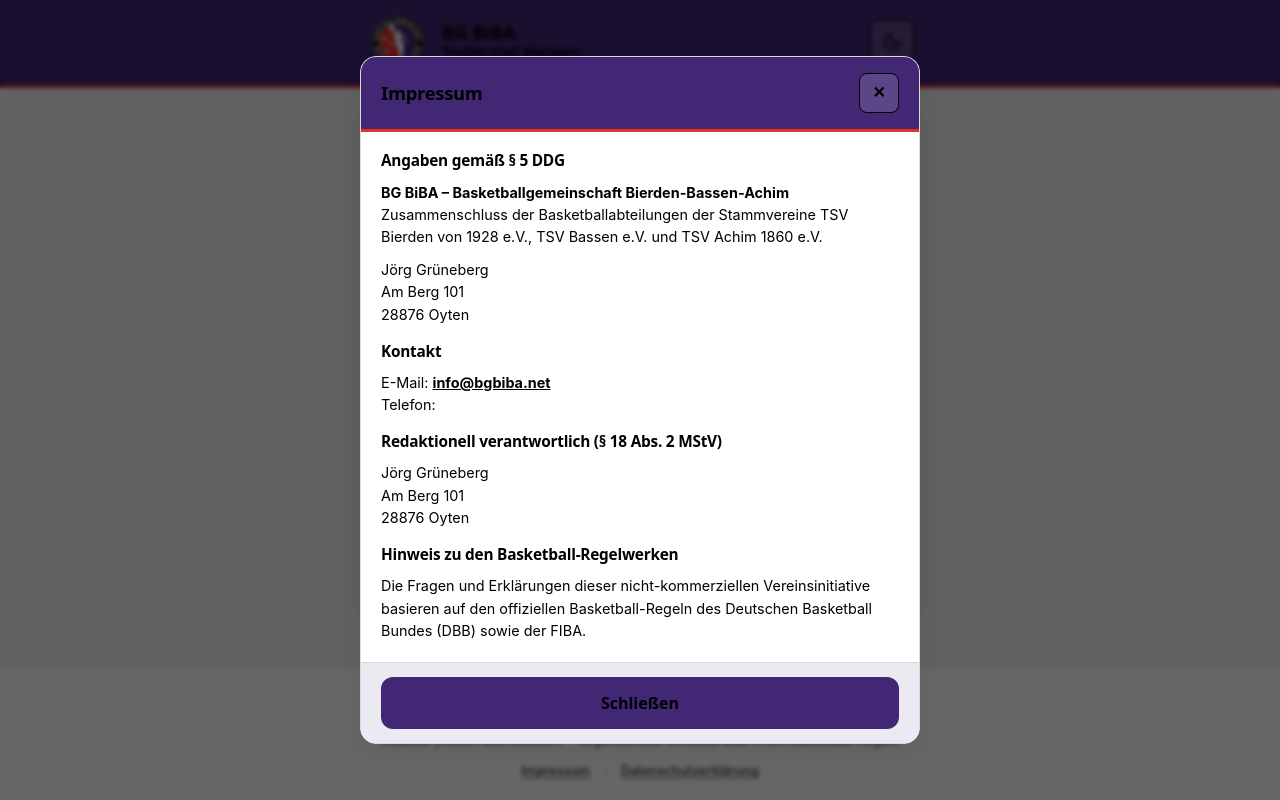
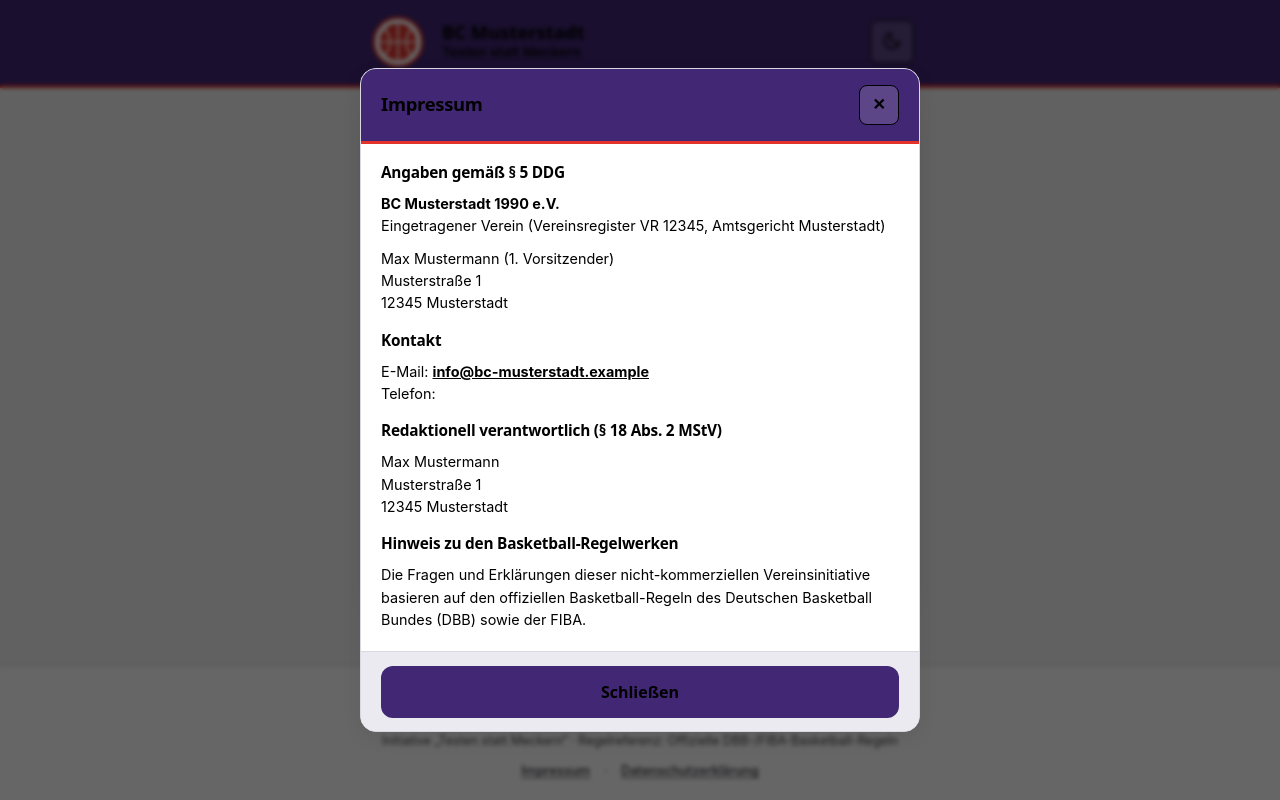
Before and after one commit to monsdar/testen_statt_meckern, a plain HTML site: page index.html in a window 1280 px wide. Both pictures are taken after a click on the button "Impressum". Drawn offline with Linux system fonts and the light colour scheme.

Commit message:
main repo now shows neutral page without any whitelabeling

```diff
--- a/index.html
+++ b/index.html
@@ -9,9 +9,9 @@
       document.querySelector('meta[name="color-scheme"]').content = localStorage.getItem("color-scheme") ?? "light dark";
     } catch {}
   </script>
-  <title>Testen statt Meckern | BG BiBA Basketball-Regelquiz</title>
-  <meta name="description" content="10 zufällige Basketball-Regelfragen der BG BiBA (Basketballgemeinschaft Bierden-Bassen-Achim). Teste dein Regelwissen direkt auf der Tribüne!">
-  <link id="site-favicon" rel="icon" type="image/png" href="./assets/bgbiba_full_tiny.png">
+  <title>Testen statt Meckern | Basketball-Regelquiz</title>
+  <meta name="description" content="10 zufällige Basketball-Regelfragen. Teste dein Regelwissen direkt auf der Tribüne!">
+  <link id="site-favicon" rel="icon" type="image/svg+xml" href="./assets/logo-placeholder.svg">
   <script src="./js/config.js"></script>
   <link rel="stylesheet" href="./css/styles.css">
 </head>
@@ -24,8 +24,8 @@
         <div class="brand-logo-wrap">
           <img
             id="header-logo"
-            src="./assets/bgbiba_full_black_white.png"
-            alt="Vereinswappen der BG BiBA"
+            src="./assets/logo-placeholder.svg"
+            alt="Vereinswappen BC Musterstadt"
             class="brand-logo"
             width="52"
             height="52"
@@ -33,7 +33,7 @@
           >
         </div>
         <div class="brand-titles">
-          <span id="header-club-name" class="brand-club">BG BiBA</span>
+          <span id="header-club-name" class="brand-club">BC Musterstadt</span>
           <span id="header-initiative-name" class="brand-initiative">Testen statt Meckern</span>
         </div>
       </div>
@@ -154,8 +154,8 @@
             <div class="officials-logo-wrap">
               <img
                 id="officials-logo-light"
-                src="./assets/bgbiba_full_small.png"
-                alt="Vereinswappen der BG BiBA"
+                src="./assets/logo-placeholder.svg"
+                alt="Vereinswappen BC Musterstadt"
                 class="officials-logo logo-light-only"
                 width="52"
                 height="52"
@@ -163,8 +163,8 @@
               >
               <img
                 id="officials-logo-dark"
-                src="./assets/bgbiba_full_black_white.png"
-                alt="Vereinswappen der BG BiBA"
+                src="./assets/logo-placeholder.svg"
+                alt="Vereinswappen BC Musterstadt"
                 class="officials-logo logo-dark-only"
                 width="52"
                 height="52"
@@ -173,14 +173,14 @@
             </div>
             <div>
               <h3 id="officials-box-title" class="officials-title">Ohne Schiris &amp; Kampfgericht kein Spiel!</h3>
-              <p id="officials-subtitle" class="officials-subtitle">Basketballgemeinschaft Bierden-Bassen-Achim</p>
+              <p id="officials-subtitle" class="officials-subtitle">Basketball-Club Musterstadt 1990 e.V.</p>
             </div>
           </div>
           <p class="officials-text">
             Du hattest gerade in Ruhe auf der Tribüne Zeit zum Überlegen – auf dem Feld oder am Anschreibertisch bleiben oft nur <strong>0,5 Sekunden</strong> bei vollem Spieltempo. Danke, dass du unsere Unparteiischen und Kampfrichter mit Fairness und Respekt unterstützt!
           </p>
           <p id="officials-cta" class="officials-cta">
-            <strong>Lust, selbst einzusteigen?</strong> Ob Anschreiber/Zeitnehmer am Tisch oder Schiedsrichter-Lehrgang: Sprich uns in der Halle an oder schreib an <a id="officials-contact-link" href="mailto:info@bgbiba.net">info@bgbiba.net</a>!
+            <strong>Lust, selbst einzusteigen?</strong> Ob Anschreiber/Zeitnehmer am Tisch oder Schiedsrichter-Lehrgang: Sprich uns in der Halle an oder schreib an <a id="officials-contact-link" href="mailto:schiri@bc-musterstadt.example">schiri@bc-musterstadt.example</a>!
           </p>
         </aside>
 
@@ -204,10 +204,10 @@
   <footer class="site-footer">
     <div class="footer-inner">
       <p class="footer-brand">
-        <strong id="footer-club-short">BG BiBA</strong><span id="footer-club-full"> – Basketballgemeinschaft Bierden-Bassen-Achim</span>
+        <strong id="footer-club-short">BC Musterstadt</strong><span id="footer-club-full"> – Basketball-Club Musterstadt 1990 e.V.</span>
       </p>
       <p id="footer-meta" class="footer-meta">
-        TSV Bierden von 1928 e.V. · TSV Bassen e.V. · TSV Achim 1860 e.V.
+        Abteilung Basketball · Musterstadt
       </p>
       <p class="footer-legal">
         Initiative „<span id="footer-initiative-name">Testen statt Meckern</span>“ · Regelreferenz: Offizielle DBB-/FIBA-Basketball-Regeln
@@ -245,23 +245,23 @@
       <div class="legal-dialog-body">
         <h3>Angaben gemäß § 5 DDG</h3>
         <p>
-          <strong id="impressum-org-name">BG BiBA – Basketballgemeinschaft Bierden-Bassen-Achim</strong>
-          <span id="impressum-org-details" class="legal-block-line">Zusammenschluss der Basketballabteilungen der Stammvereine TSV Bierden von 1928 e.V., TSV Bassen e.V. und TSV Achim 1860 e.V.</span>
+          <strong id="impressum-org-name">BC Musterstadt 1990 e.V.</strong>
+          <span id="impressum-org-details" class="legal-block-line">Eingetragener Verein (Vereinsregister VR 12345, Amtsgericht Musterstadt)</span>
         </p>
-        <p id="impressum-address" class="legal-preline">Jörg Grüneberg
-Am Berg 101
-28876 Oyten</p>
+        <p id="impressum-address" class="legal-preline">Max Mustermann (1. Vorsitzender)
+Musterstraße 1
+12345 Musterstadt</p>
 
         <h3>Kontakt</h3>
         <p>
-          E-Mail: <a id="impressum-email-link" href="mailto:info@bgbiba.net">info@bgbiba.net</a>
+          E-Mail: <a id="impressum-email-link" href="mailto:info@bc-musterstadt.example">info@bc-musterstadt.example</a>
           <span id="impressum-phone-row" class="legal-block-line" hidden>Telefon: <span id="impressum-phone-text"></span></span>
         </p>
 
         <h3>Redaktionell verantwortlich (§ 18 Abs. 2 MStV)</h3>
-        <p id="impressum-mstv" class="legal-preline">Jörg Grüneberg
-Am Berg 101
-28876 Oyten</p>
+        <p id="impressum-mstv" class="legal-preline">Max Mustermann
+Musterstraße 1
+12345 Musterstadt</p>
 
         <h3>Hinweis zu den Basketball-Regelwerken</h3>
         <p>
@@ -292,9 +292,9 @@ Am Berg 101
       <div class="legal-dialog-body">
         <h3>1. Verantwortlicher</h3>
         <p>
-          <span id="privacy-org-name" class="legal-block-line">BG BiBA – Basketballgemeinschaft Bierden-Bassen-Achim</span>
-          <span id="privacy-address-line" class="legal-block-line">Jörg Grüneberg, Am Berg 101, 28876 Oyten</span>
-          E-Mail: <a id="privacy-email-link" href="mailto:info@bgbiba.net">info@bgbiba.net</a>
+          <span id="privacy-org-name" class="legal-block-line">BC Musterstadt 1990 e.V.</span>
+          <span id="privacy-address-line" class="legal-block-line">Max Mustermann (1. Vorsitzender), Musterstraße 1, 12345 Musterstadt</span>
+          E-Mail: <a id="privacy-email-link" href="mailto:info@bc-musterstadt.example">info@bc-musterstadt.example</a>
         </p>
 
         <h3>2. Grundsatz: Privacy by Design (Keine Cookies)</h3>
@@ -326,7 +326,7 @@ Am Berg 101
 
         <h3 id="privacy-heading-rights">6. Deine Rechte</h3>
         <p>
-          Dir stehen nach der DSGVO die Rechte auf Auskunft (Art. 15), Berichtigung (Art. 16), Löschung (Art. 17), Einschränkung der Verarbeitung (Art. 18), Widerspruch gegen Verarbeitungen nach Art. 6 Abs. 1 lit. f DSGVO (Art. 21) sowie das Recht auf Beschwerde bei einer Datenschutz-Aufsichtsbehörde (Art. 77 DSGVO, z. B. der <span id="privacy-supervisory-authority">Landesbeauftragten für den Datenschutz Niedersachsen</span>) zu.
+          Dir stehen nach der DSGVO die Rechte auf Auskunft (Art. 15), Berichtigung (Art. 16), Löschung (Art. 17), Einschränkung der Verarbeitung (Art. 18), Widerspruch gegen Verarbeitungen nach Art. 6 Abs. 1 lit. f DSGVO (Art. 21) sowie das Recht auf Beschwerde bei einer Datenschutz-Aufsichtsbehörde (Art. 77 DSGVO, z. B. der <span id="privacy-supervisory-authority">zuständigen Landesdatenschutzbehörde</span>) zu.
         </p>
       </div>
 
--- a/js/app.js
+++ b/js/app.js
@@ -1,6 +1,6 @@
 // SPDX-License-Identifier: GPL-3.0-or-later
 /**
- * BG BiBA – "Testen statt Meckern" Quiz-Engine
+ * "Testen statt Meckern" – Basketball-Regelquiz Engine
  * Reine statische Vanilla-JS-Anwendung für GitHub Pages
  */
 
@@ -22,14 +22,14 @@ const pendingAnalyticsEvents = [];
 
 /**
  * Liest die Vereins-Konfiguration aus window.CLUB_CONFIG (js/config.js)
- * mit sicheren Standardwerten der BG BiBA als Fallback.
+ * mit sicheren Platzhalter-Standardwerten als Fallback.
  */
 function getClubConfig() {
   return window.CLUB_CONFIG || {};
 }
 
 function getClubShortName() {
-  return getClubConfig().club?.shortName || 'BG BiBA';
+  return getClubConfig().club?.shortName || 'BC Musterstadt';
 }
 
 function getInitiativeName() {
@@ -134,10 +134,10 @@ function initAnalytics() {
 function applyClubConfig() {
   const cfg = getClubConfig();
   const shortName = getClubShortName();
-  const fullName = cfg.club?.fullName ?? 'Basketballgemeinschaft Bierden-Bassen-Achim';
-  const subline = cfg.club?.subline ?? 'TSV Bierden von 1928 e.V. · TSV Bassen e.V. · TSV Achim 1860 e.V.';
+  const fullName = cfg.club?.fullName ?? 'Basketball-Club Musterstadt 1990 e.V.';
+  const subline = cfg.club?.subline ?? 'Abteilung Basketball · Musterstadt';
   const initiative = getInitiativeName();
-  const contactEmail = cfg.club?.contactEmail ?? 'info@bgbiba.net';
+  const contactEmail = cfg.club?.contactEmail ?? 'schiri@bc-musterstadt.example';
 
   // Header
   const headerLogo = document.getElementById('header-logo');
--- a/js/config.js
+++ b/js/config.js
@@ -7,10 +7,10 @@
  * Ihr möchtet dieses Regelquiz für euren eigenen Basketballverein nutzen?
  * Ihr müsst KEINE HTML-, CSS- oder App-Dateien umbauen!
  *
- * Passt einfach die Werte in dieser Datei an und legt eure Vereinslogos
- * im Ordner `./assets/` ab. Dadurch könnt ihr später jederzeit mit einem
- * Klick ("Sync fork" auf GitHub) neue Regelfragen aus dem Haupt-Repository
- * übernehmen, ohne dass eure Vereinsdaten überschrieben werden.
+ * Passt einfach die Platzhalter-Werte in dieser Datei an eure Vereinsdaten an
+ * und legt eure Vereinslogos im Ordner `./assets/` ab. Dadurch könnt ihr später
+ * jederzeit mit einem Klick ("Sync fork" auf GitHub) neue Regelfragen aus dem
+ * Haupt-Repository übernehmen, ohne dass eure Vereinsdaten überschrieben werden.
  */
 
 window.CLUB_CONFIG = {
@@ -19,20 +19,20 @@ window.CLUB_CONFIG = {
   // --------------------------------------------------------------------------
   club: {
     // Kurzname des Vereins (für Header, Titel, Teilen-Text & 10/10-Auswertung)
-    shortName: 'BG BiBA',
+    shortName: 'BC Musterstadt',
 
     // Vollständiger Vereinsname (für Untertitel & Footer)
-    fullName: 'Basketballgemeinschaft Bierden-Bassen-Achim',
+    fullName: 'Basketball-Club Musterstadt 1990 e.V.',
 
     // Optionale Zusatzzeile im Footer (z. B. Stammvereine, Abteilung oder Slogan;
     // leer lassen '', falls nicht benötigt)
-    subline: 'TSV Bierden von 1928 e.V. · TSV Bassen e.V. · TSV Achim 1860 e.V.',
+    subline: 'Abteilung Basketball · Musterstadt',
 
     // Name der Aktion / Initiative
     initiativeName: 'Testen statt Meckern',
 
     // Kontakt-E-Mail für Schiedsrichter- & Kampfrichter-Interessierte (Auswertungs-Screen)
-    contactEmail: 'info@bgbiba.net',
+    contactEmail: 'schiri@bc-musterstadt.example',
   },
 
   // --------------------------------------------------------------------------
@@ -59,19 +59,19 @@ window.CLUB_CONFIG = {
   // cardLogoLight und cardLogoDark denselben Pfad ein.
   logos: {
     // Logo im farbigen Header oben links
-    headerLogo: './assets/bgbiba_full_black_white.png',
+    headerLogo: './assets/logo-placeholder.svg',
 
     // Logo in der Schiri-Box auf der Auswertungsseite (Helles Design)
-    cardLogoLight: './assets/bgbiba_full_small.png',
+    cardLogoLight: './assets/logo-placeholder.svg',
 
     // Logo in der Schiri-Box auf der Auswertungsseite (Dunkles Design)
-    cardLogoDark: './assets/bgbiba_full_black_white.png',
+    cardLogoDark: './assets/logo-placeholder.svg',
 
     // Browser-Icon (Favicon)
-    favicon: './assets/bgbiba_full_tiny.png',
+    favicon: './assets/logo-placeholder.svg',
 
     // Barrierefreier Alternativtext für Screenreader
-    altText: 'Vereinswappen der BG BiBA',
+    altText: 'Vereinswappen BC Musterstadt',
   },
 
   // --------------------------------------------------------------------------
@@ -84,16 +84,16 @@ window.CLUB_CONFIG = {
   //                      die Links zu eurer bestehenden Vereins-Webseite ein. Dann
   //                      öffnen die Footer-Links direkt eure vorhandene Webseite.
   legal: {
-    organizationName: 'BG BiBA – Basketballgemeinschaft Bierden-Bassen-Achim',
+    organizationName: 'BC Musterstadt 1990 e.V.',
     organizationDetails:
-      'Zusammenschluss der Basketballabteilungen der Stammvereine TSV Bierden von 1928 e.V., TSV Bassen e.V. und TSV Achim 1860 e.V.',
-    representativeName: 'Jörg Grüneberg',
-    street: 'Am Berg 101',
-    postalCodeCity: '28876 Oyten',
-    email: 'info@bgbiba.net',
+      'Eingetragener Verein (Vereinsregister VR 12345, Amtsgericht Musterstadt)',
+    representativeName: 'Max Mustermann (1. Vorsitzender)',
+    street: 'Musterstraße 1',
+    postalCodeCity: '12345 Musterstadt',
+    email: 'info@bc-musterstadt.example',
     phone: '', // Optional: Telefonnummer (wird nur eingeblendet, wenn ausgefüllt)
-    responsiblePersonMStV: 'Jörg Grüneberg\nAm Berg 101\n28876 Oyten',
-    supervisoryAuthority: 'Landesbeauftragten für den Datenschutz Niedersachsen',
+    responsiblePersonMStV: 'Max Mustermann\nMusterstraße 1\n12345 Musterstadt',
+    supervisoryAuthority: 'zuständigen Landesdatenschutzbehörde',
 
     // Optional (Option B): Externe Links statt eingebauter Dialog-Popups
     externalImpressumUrl: '',
@@ -117,7 +117,7 @@ window.CLUB_CONFIG = {
     endpoint: 'https://biba-regeltest.goatcounter.com/count',
     // Optionales Kürzel für die Vereins-Zuordnung in der Statistik
     // (wird automatisch aus `club.shortName` gebildet, falls leer gelassen)
-    clubSlug: 'bg-biba',
+    clubSlug: '',
   },
 };
 
@@ -142,7 +142,7 @@ window.CLUB_CONFIG = {
       rootStyle.setProperty('--logo-border-radius', cfg.theme.logoBorderRadius);
     }
 
-    const shortName = cfg.club?.shortName || 'BG BiBA';
+    const shortName = cfg.club?.shortName || 'BC Musterstadt';
     const fullName = cfg.club?.fullName || shortName;
     const initiative = cfg.club?.initiativeName || 'Testen statt Meckern';
 
```
Also changed, not shown: assets/logo-placeholder.svg (added).
